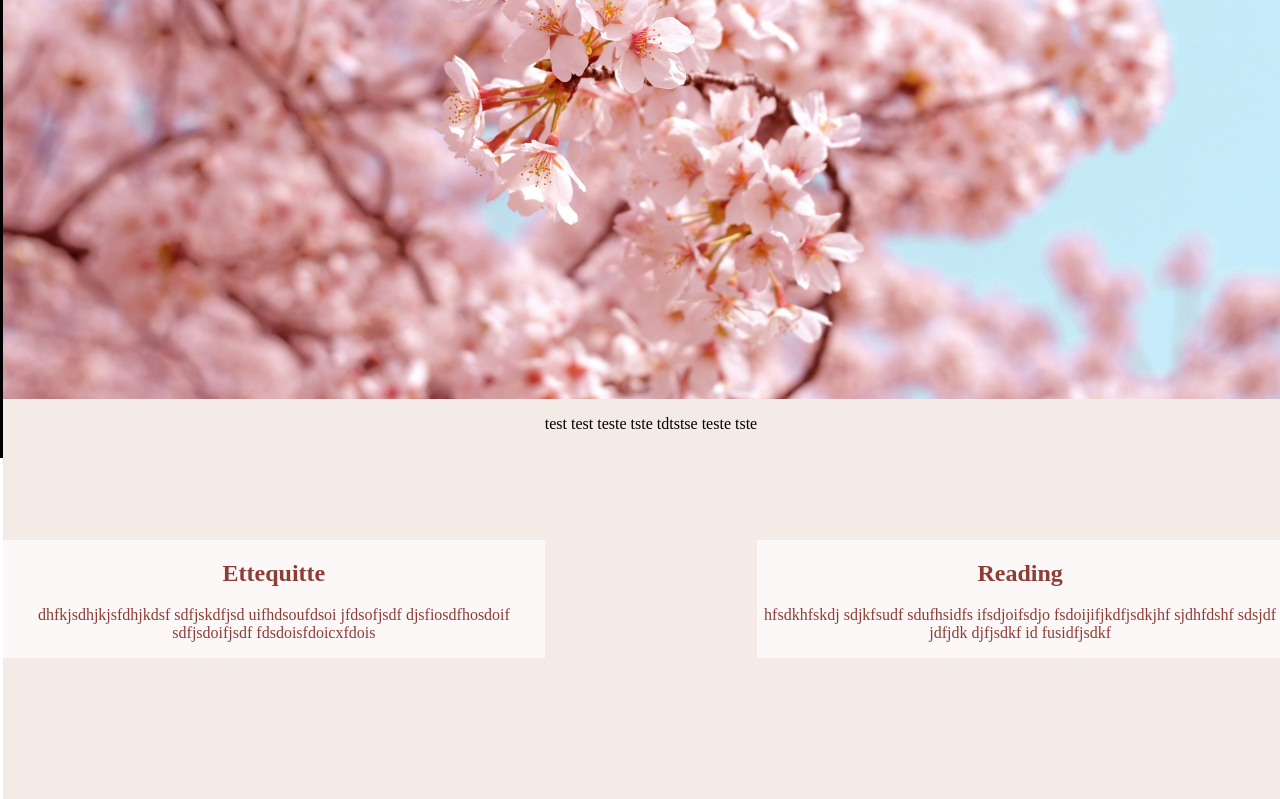
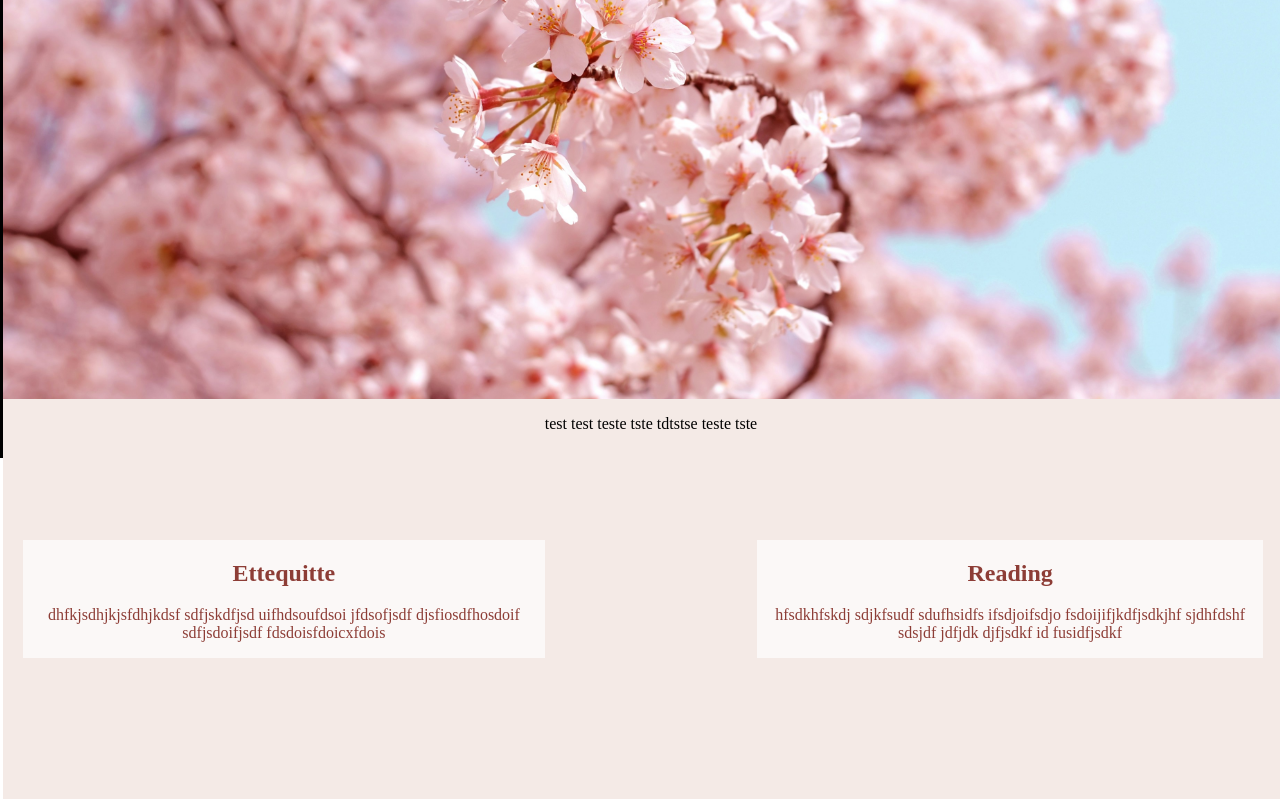
Before and after one commit to IrohaGregory/34-and-38-Iroha-Gregory, a plain HTML site: page index.html in a window 1280 px wide. Shown: the part 348-1147 px from the top of the page. Drawn offline with Linux system fonts and the light colour scheme.

Commit message:
Card3 trial1

```diff
--- a/css/style.css
+++ b/css/style.css
@@ -46,6 +46,12 @@ html, body {
     background-color: #F4EAE6;
     text-align: center;
   }
+  div#et {
+    margin-left: 20px;
+  }
+  div#read {
+    margin-right: 20px
+  }
 }
 /*only for small screens*/
 @media screen and (max-width: 767px) {
--- a/index.html
+++ b/index.html
@@ -26,12 +26,12 @@
     </div>
   </div>
   <div class="content">
-    <div class="card">
+    <div class="card" id="et">
       <h2>Ettequitte</h2>
       <p>dhfkjsdhjkjsfdhjkdsf sdfjskdfjsd uifhdsoufdsoi jfdsofjsdf  djsfiosdfhosdoif sdfjsdoifjsdf  fdsdoisfdoicxfdois</p>
     </div>
     <p>test test teste tste tdtstse teste tste</p>
-    <div class="card">
+    <div class="card" id="read">
       <h2>Reading</h2>
       <p>hfsdkhfskdj sdjkfsudf sdufhsidfs ifsdjoifsdjo fsdoijifjkdfjsdkjhf  sjdhfdshf sdsjdf jdfjdk djfjsdkf id fusidfjsdkf</p>
     </div>
```
